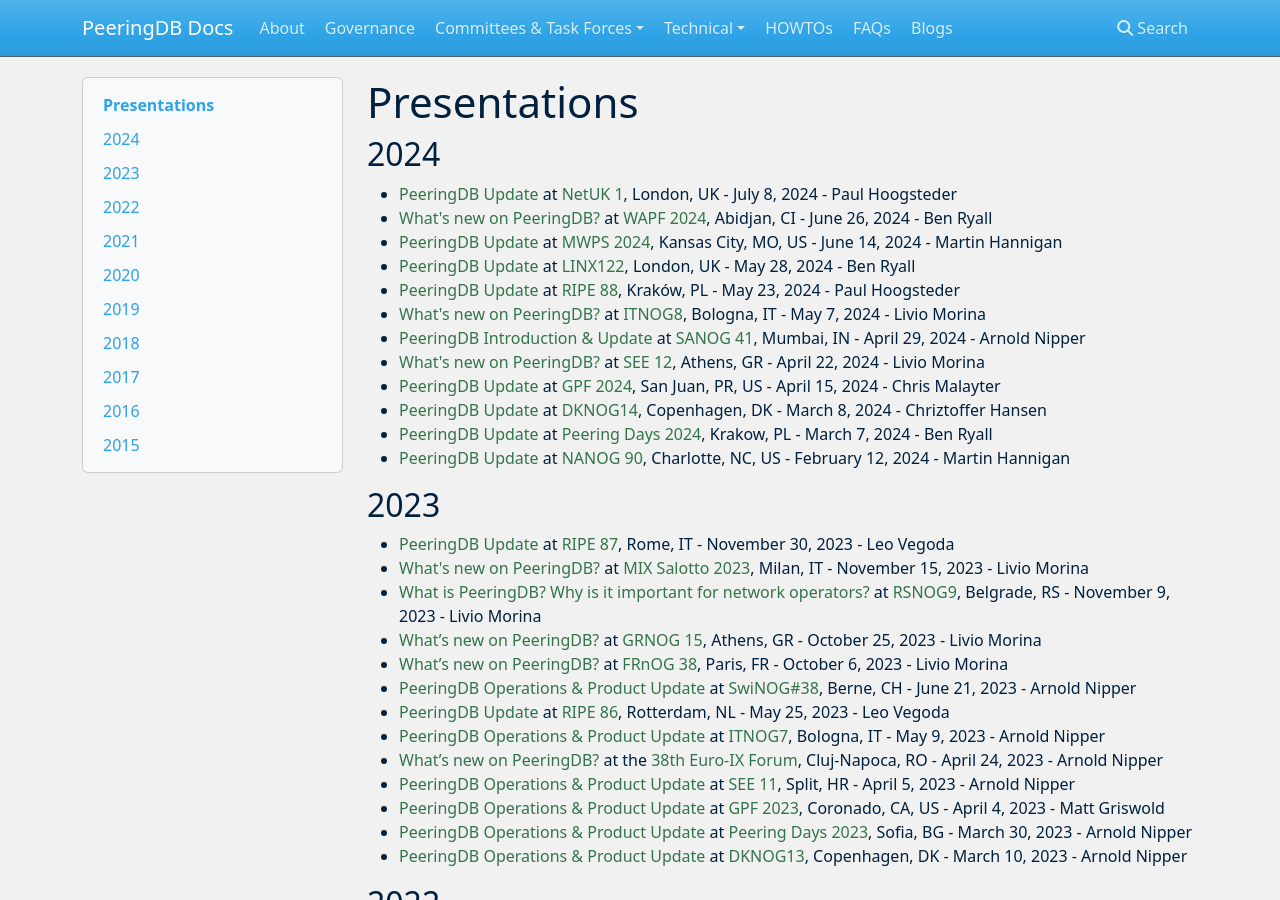
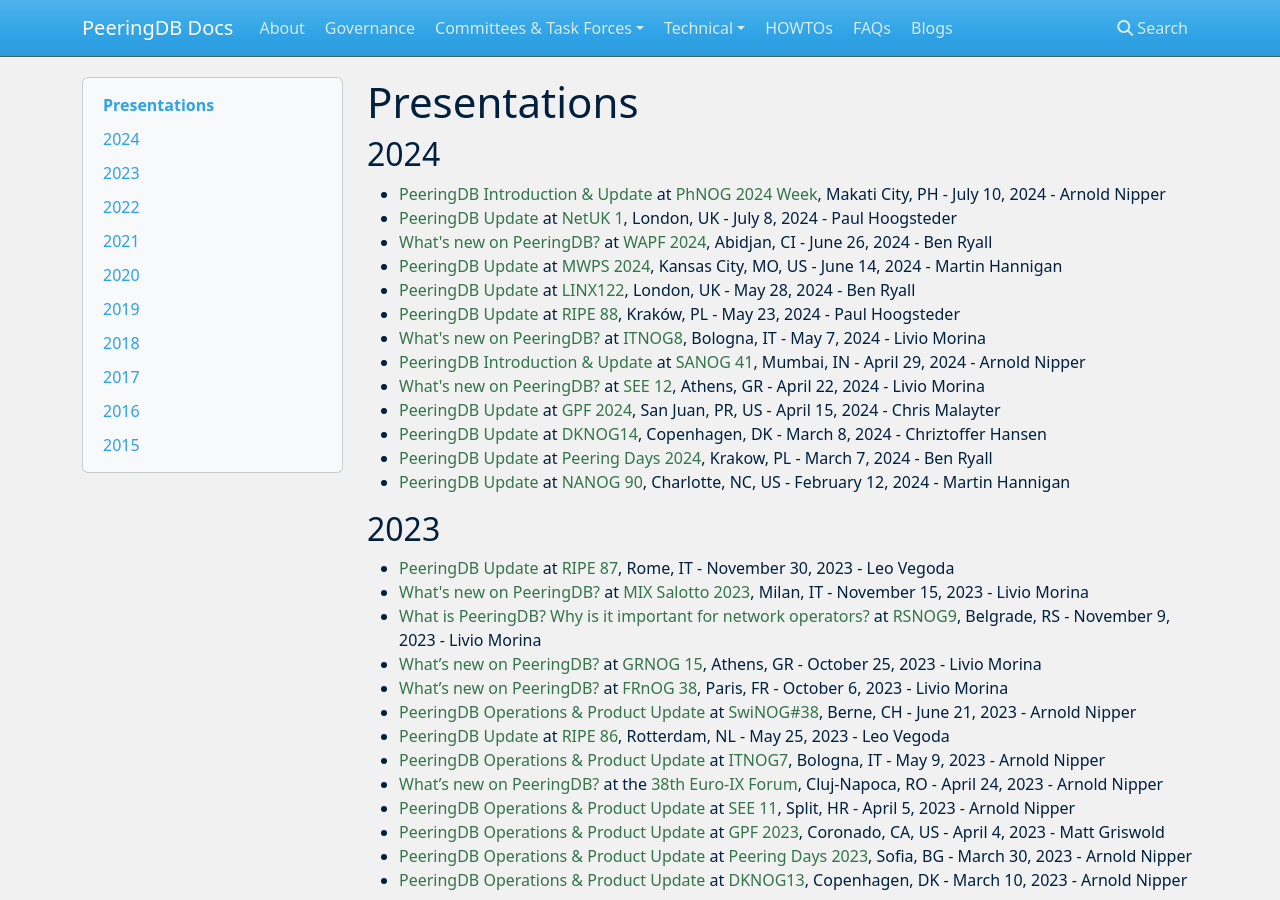
Before and after one commit to peeringdb/docs, an MkDocs documentation site: the page built from docs/presentations.md, in a window 1280 px wide and 900 px high. Built offline with MkDocs 1.6.1, drawn with Linux system fonts in a browser that asks for light colours; nearby versions of some CDN libraries.

Commit message:
Added Arnold's PhNOG presentation.

```diff
--- a/docs/presentations.md
+++ b/docs/presentations.md
@@ -2,6 +2,7 @@
 
 ## 2024
 
+- [PeeringDB Introduction & Update](presentation/20240710_PhNOG_Arnold_Nipper.pdf) at [PhNOG 2024 Week](https://bit.ly/PhNOG2024Week), Makati City, PH - July 10, 2024 - Arnold Nipper
 - [PeeringDB Update](presentation/20240708_NetUK-1_Paul_Hoogsteder.pdf) at [NetUK 1](https://www.netuk.org/netuk1/), London, UK - July 8, 2024 - Paul Hoogsteder
 - [What's new on PeeringDB?](presentation/20240626_WAPF_Ben_Ryall.pdf) at [WAPF 2024](https://www.internetsociety.org/events/west-africa-peering-forum-wapf/2024/), Abidjan, CI - June 26, 2024 - Ben Ryall
 - [PeeringDB Update](presentation/20240614_MWPS2024_Martin_Hannigan.pdf) at [MWPS 2024](https://www.eventcreate.com/e/mwps2024), Kansas City, MO, US - June 14, 2024 - Martin Hannigan
```
Also changed, not shown: 1 other file.
